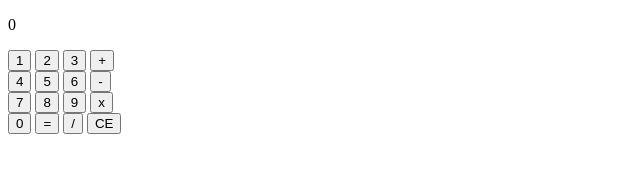
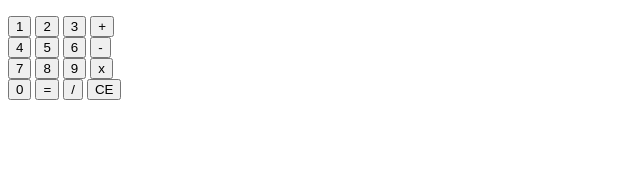
Before and after one commit to brettdavidbowles/calculator, a plain HTML site: page calculator.html in a window 1280 px wide. Both pictures are taken after a click on the button "CE". Shown: the whole page, without its empty margins (0-640 px from the left). Drawn offline with Linux system fonts and the light colour scheme.

Commit message:
clear button works

```diff
--- a/calculator.html
+++ b/calculator.html
@@ -8,21 +8,21 @@
 
 <div id = 'calcButt'>
 </div>
-        <button type = 'button' id = 'numOrOp'>1</button>
-        <button type = 'button' id = 'numOrOp'>2</button>
-        <button type = 'button' id = 'numOrOp'>3</button>
-        <button type = 'button' id = 'numOrOp'>+</button><br>
-        <button type = 'button' id = 'numOrOp'>4</button>
-        <button type = 'button' id = 'numOrOp'>5</button>
-        <button type = 'button' id = 'numOrOp'>6</button>
-        <button type = 'button' id = 'numOrOp'>-</button><br>
-        <button type = 'button' id = 'numOrOp'>7</button>
-        <button type = 'button' id = 'numOrOp'>8</button>
-        <button type = 'button' id = 'numOrOp'>9</button>
-        <button type = 'button' id = 'numOrOp'>x</button><br>
-        <button type = 'button' id = 'numOrOp'>0</button>
+        <button type = 'button' id = 'num'>1</button>
+        <button type = 'button' id = 'num'>2</button>
+        <button type = 'button' id = 'num'>3</button>
+        <button type = 'button' id = 'Op'>+</button><br>
+        <button type = 'button' id = 'num'>4</button>
+        <button type = 'button' id = 'num'>5</button>
+        <button type = 'button' id = 'num'>6</button>
+        <button type = 'button' id = 'Op'>-</button><br>
+        <button type = 'button' id = 'num'>7</button>
+        <button type = 'button' id = 'num'>8</button>
+        <button type = 'button' id = 'num'>9</button>
+        <button type = 'button' id = 'Op'>x</button><br>
+        <button type = 'button' id = 'num'>0</button>
         <button type = 'button' id = 'equals'>=</button>
-        <button type = 'button' id = 'numOrOp'>/</button>
+        <button type = 'button' id = 'Op'>/</button>
         <button type = 'button' id = 'clear'>CE</button><br>
 
 <div id = 'answer'>
@@ -33,34 +33,39 @@
            const display = document.querySelector('#display');
 
             let displayPar = document.createElement("p");
-            let displayValue = ""
+
+            const zero = document.createTextNode("0");
+
+            let displayValue = "";
+            let counter = 0;
 
 
-
-            const buttons = document.querySelectorAll('#numOrOp');
+            const buttons = document.querySelectorAll('#num');
             const clearButt = document.querySelector('#clear');
 
             for (const button of buttons) {
             button.addEventListener('click', (e) => {
                 addToDisplay(button.textContent)
-            }
-            )
+            })
             };
 
            function addToDisplay (text){
                 displayValue = text;
-                let testNode = document.createTextNode(displayValue);
-                displayPar.appendChild(testNode);
+                const textNode = document.createTextNode(displayValue);
+                displayPar.appendChild(textNode);
+                counter++
             }
 
             function clearDisplay () {
-                displayValue -= displayValue;
-                let testNode = document.createTextNode(displayValue);
-                displayPar.appendChild(testNode);
+                for (let i = 0; i < counter; i++){
+                    displayPar.removeChild(displayPar.lastChild)
+                }
             }
 
             clearButt.addEventListener('click', (e) => {
-                    clearDisplay()
+                displayValue -= displayValue
+                clearDisplay();
+                counter -= counter;
                 })
 
 
```
